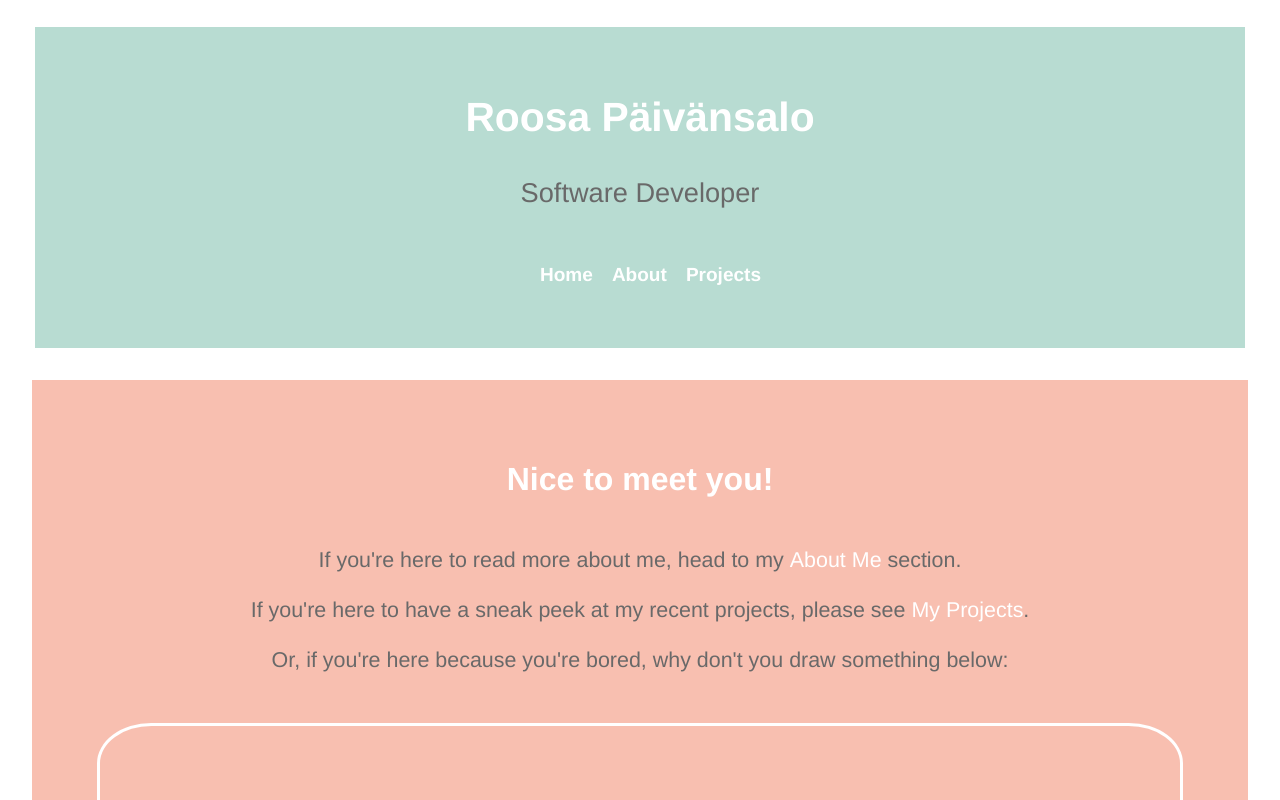
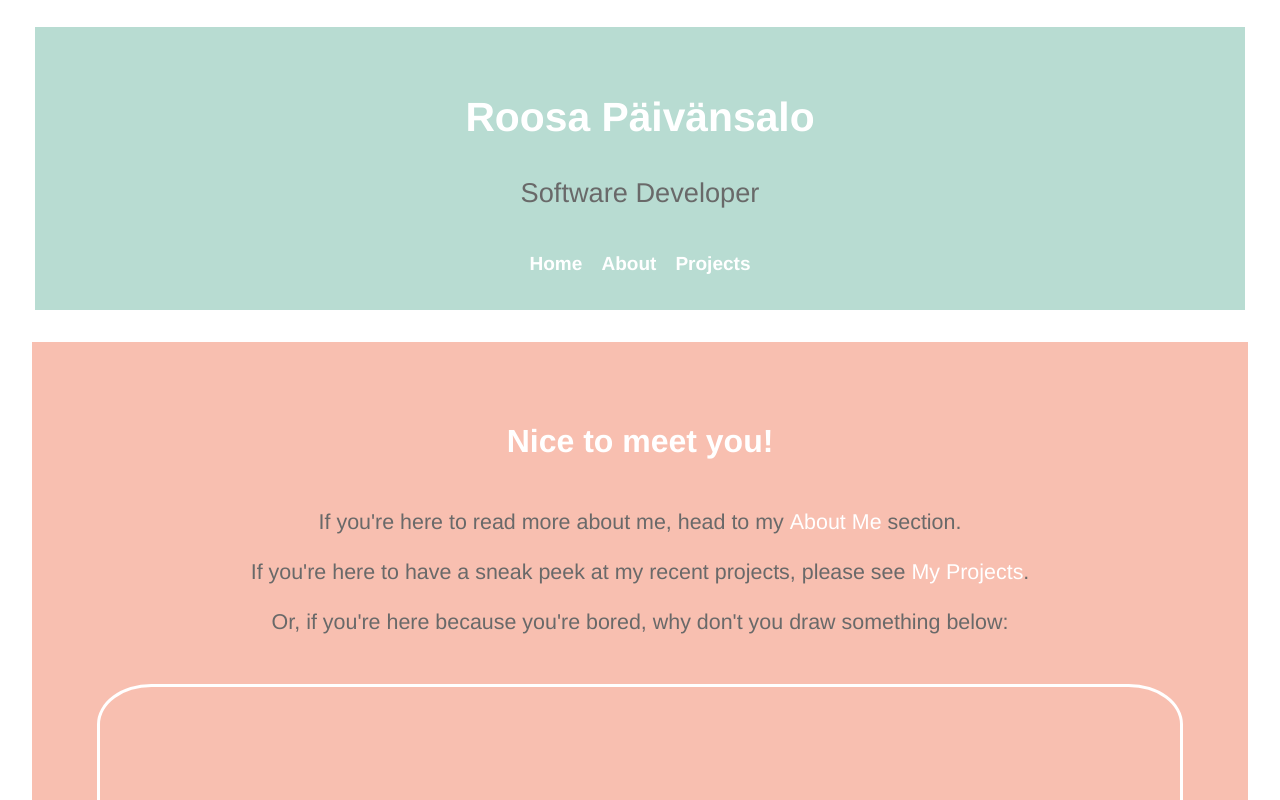
Before and after one commit to roosap/portfolio_site, a React (Create React App) app: page / in a window 1280 px wide. Shown: the top 800 px of the page. Built offline with nearby package versions, Linux system fonts and the light colour scheme.

Commit message:
Refactor

```diff
--- a/src/App.css
+++ b/src/App.css
@@ -12,8 +12,15 @@ main {
   justify-content: center;
 }
 
+ul {
+  padding: 0 0;
+  margin: 0 0;
+}
+
 li {
   list-style: none;
+  padding: 0 0;
+  margin: 0 0;
 }
 
 a {
@@ -59,9 +66,9 @@ header > h4 {
 
 #menu > li {
   font-size: 0.7em;
-  padding-right: 1em;
-  padding-top: 1em;
-  display: inline-block;
+  padding-right: 0.5em;
+  padding-left: 0.5em;
+  display: inline-flex;
 }
 
 #skills {
--- a/src/components/Canvas.js
+++ b/src/components/Canvas.js
@@ -79,7 +79,11 @@ const Canvas = () => {
                     height={window.innerHeight}
                     onMouseDown={handleMouseDown}
                     onMouseMove={handleMouseMove}
-                    onMouseUp={handleMouseUp}>
+                    onMouseUp={handleMouseUp}
+                    onTouchStart={handleMouseDown}
+                    onTouchMove={handleMouseMove}
+                    onTouchEnd={handleMouseUp}
+                    >
                         <h6>Sorry, your browser doesn't support this element!</h6>
                 </canvas><br />
                 <a ref={downloadLinkRef} id="download-button" download='myDrawing.png' onClick={createDownload}>Download Image</a>
--- a/src/components/Header.js
+++ b/src/components/Header.js
@@ -7,7 +7,7 @@ const Header = () => {
         <header>
             <h2>Roosa Päivänsalo</h2>
             <h4>Software Developer</h4>
-            <div><NavBar /></div>
+            <NavBar />
         </header>
      );
 }
```
Also changed, not shown: 1 other file (tests, documents, lock files or other folders).
